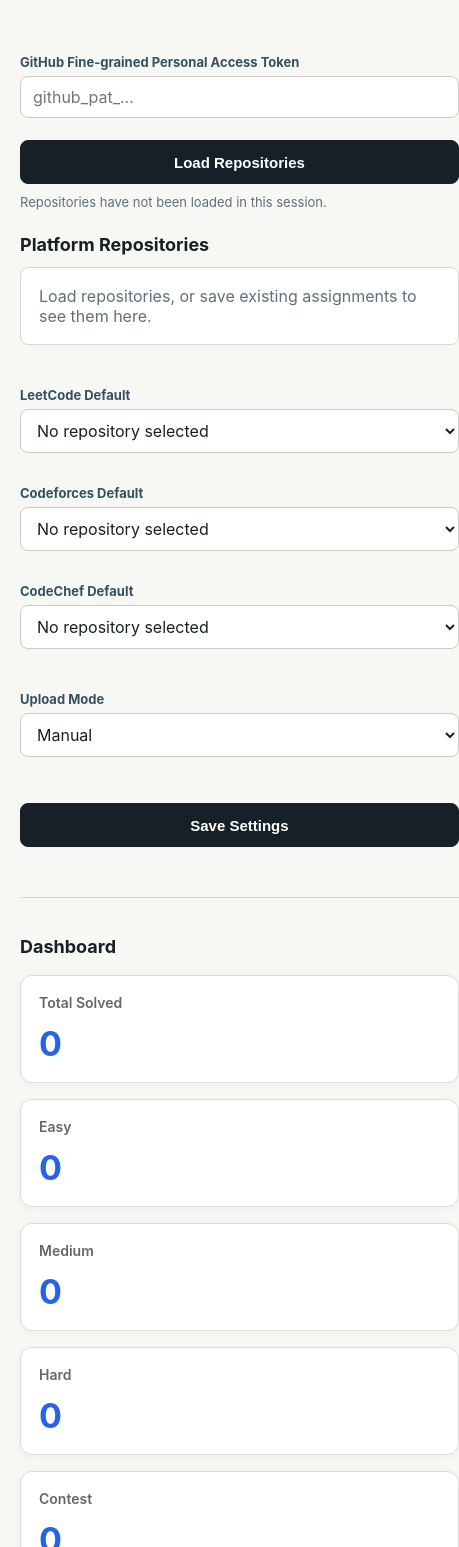
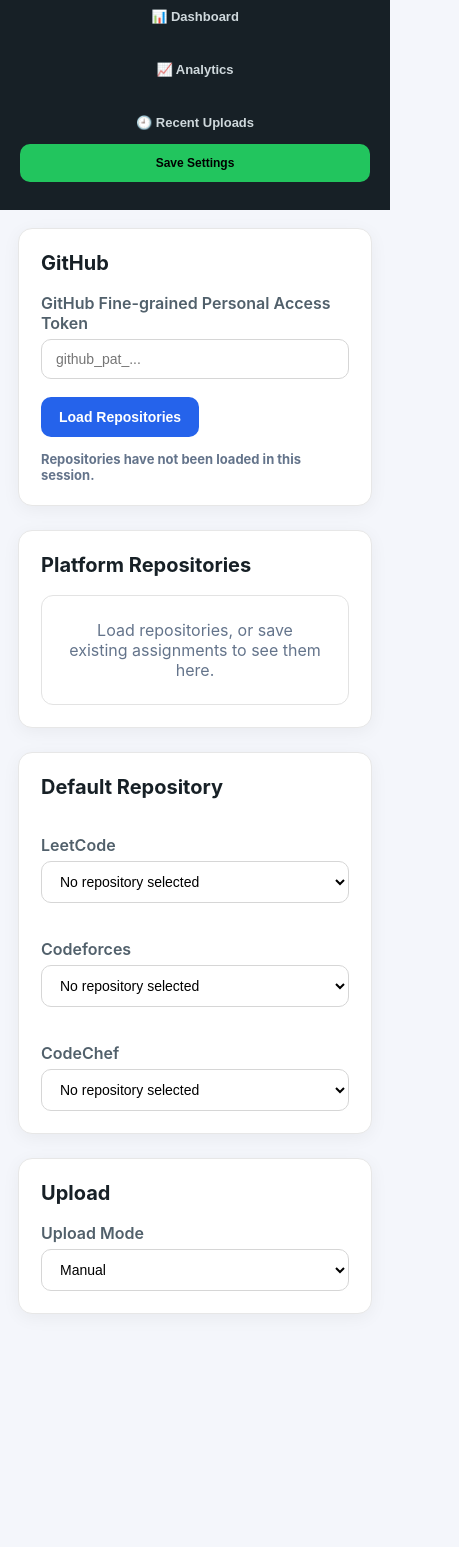
Before and after one commit to Kartikeyji17/cp-sync, a browser extension: page options/options.html in a window 390 px wide. Shown: the part 86-1633 px from the top of the page, 459 px wide, since content can reach past the window. After the commit the page ends 1442 px from the top, so only its background shows below. Drawn offline with Linux system fonts and the light colour scheme.

Commit message:
nothing much

```diff
--- a/options/options.css
+++ b/options/options.css
@@ -1,215 +1,269 @@
 *{
-    box-sizing: border-box;
+    margin:0;
+    padding:0;
+    box-sizing:border-box;
 }
 
 body{
-    max-width: 720px;
-    margin: 0 auto;
-    padding: 36px 20px;
-    font-family: Inter, ui-sans-serif, system-ui, -apple-system, BlinkMacSystemFont, "Segoe UI", sans-serif;
-    background: #f7f7f4;
-    color: #172026;
+    font-family:Inter,system-ui,sans-serif;
+    background:#f4f6fb;
+    color:#172026;
+    overflow:hidden;
 }
 
-main {
-    display: grid;
-    gap: 24px;
+.app{
+    display:grid;
+    grid-template-columns:260px 1fr;
+    height:100vh;
 }
 
-h1 {
-    margin: 0 0 28px;
-    font-size: 28px;
-    letter-spacing: 0;
+/* ================= Sidebar ================= */
+
+.sidebar{
+    background:#172026;
+    color:#fff;
+    display:flex;
+    flex-direction:column;
+    padding:28px 20px;
 }
 
-h2 {
-    margin: 0 0 12px;
-    font-size: 18px;
-    letter-spacing: 0;
+.sidebar h1{
+    font-size:28px;
+    margin-bottom:40px;
 }
 
+.sidebar nav{
+    display:flex;
+    flex-direction:column;
+    gap:10px;
+}
+
+.nav-btn{
+    width:100%;
+    padding:14px 16px;
+    border:none;
+    border-radius:10px;
+    background:transparent;
+    color:#cfd8dc;
+    text-align:left;
+    font-size:15px;
+    font-weight:600;
+    cursor:pointer;
+    transition:.2s;
+}
+
+.nav-btn:hover{
+    background:#24353f;
+    color:#fff;
+}
+
+.nav-btn.active{
+    background:#2563eb;
+    color:#fff;
+}
+
+.save-btn{
+    margin-top:auto;
+    width:100%;
+    background:#22c55e;
+    border:none;
+}
+
+.save-btn:hover{
+    background:#16a34a;
+}
+
+/* ================= Main ================= */
+
+.content{
+    overflow-y:auto;
+    padding:35px;
+}
+
+.page{
+    display:none;
+    animation:fade .25s ease;
+}
+
+.page.active{
+    display:block;
+}
+
+@keyframes fade{
+
+from{
+opacity:0;
+transform:translateY(10px);
+}
+
+to{
+opacity:1;
+transform:none;
+}
+
+}
+
+/* ================= Cards ================= */
+
+.card{
+    background:white;
+    border-radius:14px;
+    padding:22px;
+    margin-bottom:24px;
+    box-shadow:0 4px 18px rgba(0,0,0,.05);
+    border:1px solid #e7e7e7;
+}
+
+.card h2{
+    margin-bottom:18px;
+    font-size:20px;
+}
+
+/* ================= Forms ================= */
+
 label{
-    display: block;
-    margin-top: 18px;
-    font-size: 13px;
-    font-weight: 700;
-    color: #33515f;
+    display:block;
+    margin-top:18px;
+    margin-bottom:6px;
+    font-weight:600;
+    color:#51606b;
 }
 
 input,
-select {
-    width: 100%;
-    min-height: 42px;
-    padding: 10px 12px;
-    margin-top: 6px;
-    border: 1px solid #c9cbc4;
-    border-radius: 8px;
-    background: #ffffff;
-    color: #172026;
-    font: inherit;
+select{
+    width:100%;
+    padding:11px 14px;
+    border-radius:10px;
+    border:1px solid #d6d6d6;
+    font-size:14px;
+    background:white;
 }
 
-button {
-    width: 100%;
-    min-height: 44px;
-    margin-top: 22px;
-    padding: 10px 14px;
-    border: 1px solid #172026;
-    border-radius: 8px;
-    background: #172026;
-    color: #ffffff;
-    cursor: pointer;
-    font-size: 15px;
-    font-weight: 700;
+button{
+    cursor:pointer;
+    border:none;
+    border-radius:10px;
+    padding:12px 18px;
+    font-size:14px;
+    font-weight:600;
 }
 
-button:hover {
-    background: #28404c;
+#fetchRepos{
+    margin-top:18px;
+    background:#2563eb;
+    color:white;
 }
 
-hr {
-    margin: 26px 0 4px;
-    border: 0;
-    border-top: 1px solid #d7d8d2;
+#fetchRepos:hover{
+    background:#1d4ed8;
 }
 
-#repoStatus {
-    margin: 10px 0 0;
-    color: #607078;
-    font-size: 13px;
+#repoStatus{
+    margin-top:14px;
+    color:#64748b;
+    font-size:13px;
 }
 
-.defaults-grid {
-    display: grid;
-    grid-template-columns: repeat(3, minmax(0, 1fr));
-    gap: 14px;
+/* ================= Repository Table ================= */
+
+.repository-table{
+    border:1px solid #e3e3e3;
+    border-radius:12px;
+    overflow:hidden;
 }
 
-.repository-table {
-    overflow: hidden;
-    border: 1px solid #d7d8d2;
-    border-radius: 8px;
-    background: #ffffff;
+.table-row{
+    display:grid;
+    grid-template-columns:minmax(250px,1fr) repeat(3,120px);
+    align-items:center;
+    min-height:48px;
+    border-top:1px solid #ececec;
 }
 
-.table-row {
-    display: grid;
-    grid-template-columns: minmax(220px, 1fr) repeat(3, 110px);
-    min-height: 42px;
-    border-top: 1px solid #ecede8;
+.table-row:first-child{
+    border-top:none;
 }
 
-.table-row:first-child {
-    border-top: 0;
+.table-head{
+    background:#f3f6fb;
+    font-weight:700;
 }
 
-.table-row > span,
-.check-cell {
-    display: flex;
-    align-items: center;
-    padding: 10px 12px;
+.table-row span,
+.check-cell{
+    padding:12px;
 }
 
-.table-head {
-    background: #eef0eb;
-    color: #33515f;
-    font-size: 12px;
-    font-weight: 800;
-    text-transform: uppercase;
+.repo-name{
+    overflow:hidden;
+    text-overflow:ellipsis;
+    white-space:nowrap;
 }
 
-.repo-name {
-    min-width: 0;
-    overflow: hidden;
-    font-size: 13px;
-    text-overflow: ellipsis;
-    white-space: nowrap;
+.check-cell{
+    display:flex;
+    justify-content:center;
 }
 
-.check-cell {
-    justify-content: center;
-    border-left: 1px solid #ecede8;
+.check-cell input{
+    width:18px;
+    height:18px;
 }
 
-.check-cell input {
-    width: 18px;
-    min-height: 18px;
-    margin: 0;
+.empty-state{
+    padding:24px;
+    text-align:center;
+    color:#64748b;
 }
 
-.empty-state {
-    padding: 18px;
-    color: #607078;
+/* ================= Defaults ================= */
+
+.defaults-grid{
+    display:grid;
+    grid-template-columns:repeat(3,1fr);
+    gap:18px;
 }
 
-@media (max-width: 760px) {
-    .defaults-grid {
-        grid-template-columns: 1fr;
-    }
-
-    .table-row {
-        grid-template-columns: minmax(160px, 1fr) repeat(3, 84px);
-    }
-}
-
-/* ================= DASHBOARD ================= */
-
-#dashboard{
-    margin-top:10px;
-}
+/* ================= Dashboard ================= */
 
 .stats-grid{
     display:grid;
-    grid-template-columns:repeat(auto-fit,minmax(170px,1fr));
-    gap:16px;
-    margin-top:18px;
+    grid-template-columns:repeat(auto-fit,minmax(180px,1fr));
+    gap:18px;
 }
 
-.card{
-    background:#fff;
-    border-radius:12px;
-    border:1px solid #dcdcdc;
-    padding:18px;
-    transition:.2s;
-    box-shadow:0 2px 8px rgba(0,0,0,.04);
-}
-
-.card:hover{
-    transform:translateY(-3px);
-    box-shadow:0 8px 18px rgba(0,0,0,.08);
+.stats-grid .card{
+    margin-bottom:0;
+    text-align:center;
 }
 
 .card h3{
-    margin:0;
+    color:#64748b;
     font-size:14px;
-    color:#666;
-    font-weight:600;
+    margin-bottom:12px;
 }
 
 .card p{
-    margin-top:12px;
-    margin-bottom:0;
     font-size:34px;
+    color:#2563eb;
     font-weight:700;
-    color:#2563eb;
 }
+
+/* ================= Charts ================= */
 
 canvas{
     width:100%;
     background:white;
+    border:1px solid #e5e7eb;
     border-radius:12px;
-    border:1px solid #ddd;
-    margin-top:12px;
     padding:12px;
 }
+
+/* ================= Table ================= */
 
 table{
     width:100%;
     border-collapse:collapse;
-    background:white;
-    border-radius:12px;
-    overflow:hidden;
-    border:1px solid #ddd;
 }
 
 thead{
@@ -217,27 +271,75 @@ thead{
     color:white;
 }
 
-th{
+th,
+td{
     padding:12px;
     text-align:left;
 }
 
-td{
-    padding:10px;
-    border-top:1px solid #eee;
-    font-size:14px;
+tbody tr:nth-child(even){
+    background:#fafafa;
 }
 
 tbody tr:hover{
-    background:#f7f9ff;
+    background:#eef4ff;
 }
 
-@media(max-width:700px){
+/* ================= Responsive ================= */
+
+@media(max-width:950px){
+
+.app{
+grid-template-columns:80px 1fr;
+}
+
+.sidebar h1{
+display:none;
+}
+
+.nav-btn{
+text-align:center;
+padding:14px 8px;
+font-size:13px;
+}
+
+.save-btn{
+font-size:12px;
+}
+
+}
+
+@media(max-width:760px){
+
+body{
+overflow:auto;
+}
+
+.app{
+display:block;
+height:auto;
+}
+
+.sidebar{
+position:sticky;
+top:0;
+z-index:100;
+}
+
+.content{
+padding:18px;
+}
+
+.defaults-grid{
+grid-template-columns:1fr;
+}
+
+.table-row{
+grid-template-columns:minmax(150px,1fr) repeat(3,70px);
+}
 
 .stats-grid{
 grid-template-columns:1fr;
 }
 
-canvas{
-height:260px;
-}}
+}
--- a/options/options.html
+++ b/options/options.html
@@ -2,21 +2,62 @@
 <html>
 
 <head>
+
     <meta charset="UTF-8">
+
     <title>CP Sync Settings</title>
+
     <link rel="stylesheet" href="options.css">
+
 </head>
 
 <body>
 
-<main>
+<div class="app">
 
-    <h1>CP Sync Settings</h1>
+    <aside class="sidebar">
+
+        <h1>CP Sync</h1>
+
+        <nav>
+
+            <button class="nav-btn active" data-page="settings">
+                ⚙ Settings
+            </button>
+
+            <button class="nav-btn" data-page="dashboard">
+                📊 Dashboard
+            </button>
+
+            <button class="nav-btn" data-page="analytics">
+                📈 Analytics
+            </button>
+
+            <button class="nav-btn" data-page="history">
+                🕘 Recent Uploads
+            </button>
+
+        </nav>
+
+        <button id="save" class="save-btn">
+            Save Settings
+        </button>
+
+    </aside>
+
+    <main class="content">
 
         <!-- ================= SETTINGS ================= -->
 
-    <section>
-        <label for="token">GitHub Fine-grained Personal Access Token</label>
+        <section id="settings" class="page active">
+
+            <div class="card">
+
+                <h2>GitHub</h2>
+
+                <label for="token">
+                    GitHub Fine-grained Personal Access Token
+                </label>
 
                 <input
                         id="token"
@@ -31,9 +72,10 @@
                 <p id="repoStatus">
                     Repositories have not been loaded in this session.
                 </p>
-    </section>
 
-    <section>
+            </div>
+
+            <div class="card">
 
                 <h2>Platform Repositories</h2>
 
@@ -42,14 +84,18 @@
                         class="repository-table"
                 ></div>
 
-    </section>
+            </div>
 
-    <section class="defaults-grid">
+            <div class="card">
+
+                <h2>Default Repository</h2>
+
+                <div class="defaults-grid">
 
                     <div>
 
                         <label for="leetcodeDefaultRepo">
-                LeetCode Default
+                            LeetCode
                         </label>
 
                         <select id="leetcodeDefaultRepo"></select>
@@ -59,7 +105,7 @@
                     <div>
 
                         <label for="codeforcesDefaultRepo">
-                Codeforces Default
+                            Codeforces
                         </label>
 
                         <select id="codeforcesDefaultRepo"></select>
@@ -69,16 +115,20 @@
                     <div>
 
                         <label for="codechefDefaultRepo">
-                CodeChef Default
+                            CodeChef
                         </label>
 
                         <select id="codechefDefaultRepo"></select>
 
                     </div>
 
-    </section>
+                </div>
 
-    <section>
+            </div>
+
+            <div class="card">
+
+                <h2>Upload</h2>
 
                 <label for="autoUploadMode">
                     Upload Mode
@@ -100,21 +150,15 @@
 
                 </select>
 
+            </div>
+
         </section>
-
-    <button id="save">
-        Save Settings
-    </button>
-
-    <hr>
 
         <!-- ================= DASHBOARD ================= -->
 
-    <section id="dashboard">
+        <section id="dashboard" class="page">
 
-        <h2>
-            Dashboard
-        </h2>
+            <h2>Dashboard</h2>
 
             <div class="stats-grid">
 
@@ -157,53 +201,55 @@
 
         </section>
 
-    <section>
+        <!-- ================= ANALYTICS ================= -->
 
-        <h2>
-            Platform Usage
-        </h2>
+        <section id="analytics" class="page">
+
+            <div class="card">
+
+                <h2>Platform Usage</h2>
 
                 <canvas
                         id="platformChart"
-            width="500"
+                        width="700"
                         height="250"
                 ></canvas>
 
-    </section>
+            </div>
 
-    <section>
+            <div class="card">
 
-        <h2>
-            Language Usage
-        </h2>
+                <h2>Language Usage</h2>
 
                 <canvas
                         id="languageChart"
-            width="500"
+                        width="700"
                         height="250"
                 ></canvas>
 
-    </section>
+            </div>
 
-    <section>
+            <div class="card">
 
-        <h2>
-            Difficulty Distribution
-        </h2>
+                <h2>Difficulty Distribution</h2>
 
                 <canvas
                         id="difficultyChart"
-            width="500"
+                        width="700"
                         height="250"
                 ></canvas>
 
+            </div>
+
         </section>
 
-    <section>
+        <!-- ================= HISTORY ================= -->
 
-        <h2>
-            Recent Uploads
-        </h2>
+        <section id="history" class="page">
+
+            <div class="card">
+
+                <h2>Recent Uploads</h2>
 
                 <table id="recentUploads">
 
@@ -225,15 +271,17 @@
 
                     </thead>
 
-            <tbody>
-
-            </tbody>
+                    <tbody></tbody>
 
                 </table>
+
+            </div>
 
         </section>
 
     </main>
+
+</div>
 
 <script type="module" src="options.js"></script>
 
```
Also changed, not shown: options/options.js (+29 -0 lines). Lines whose indentation alone changed are shown as unchanged.
